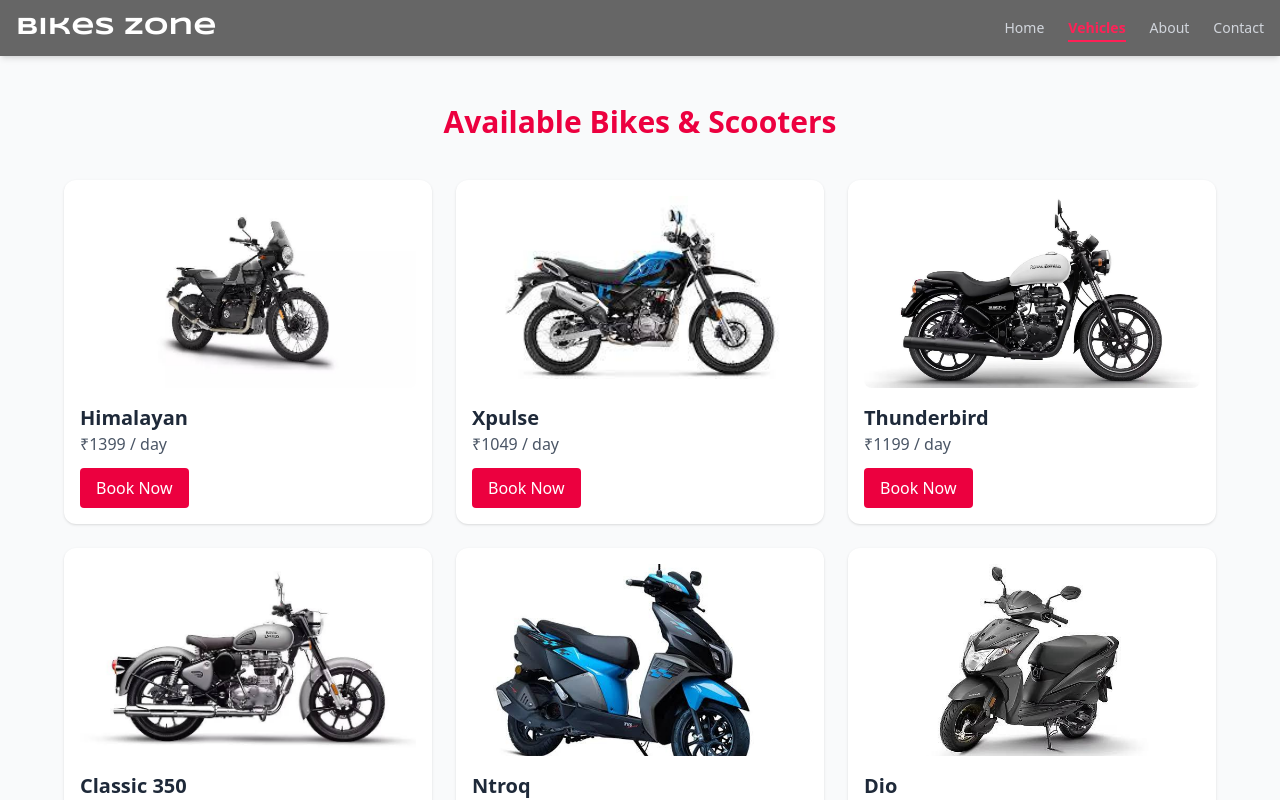
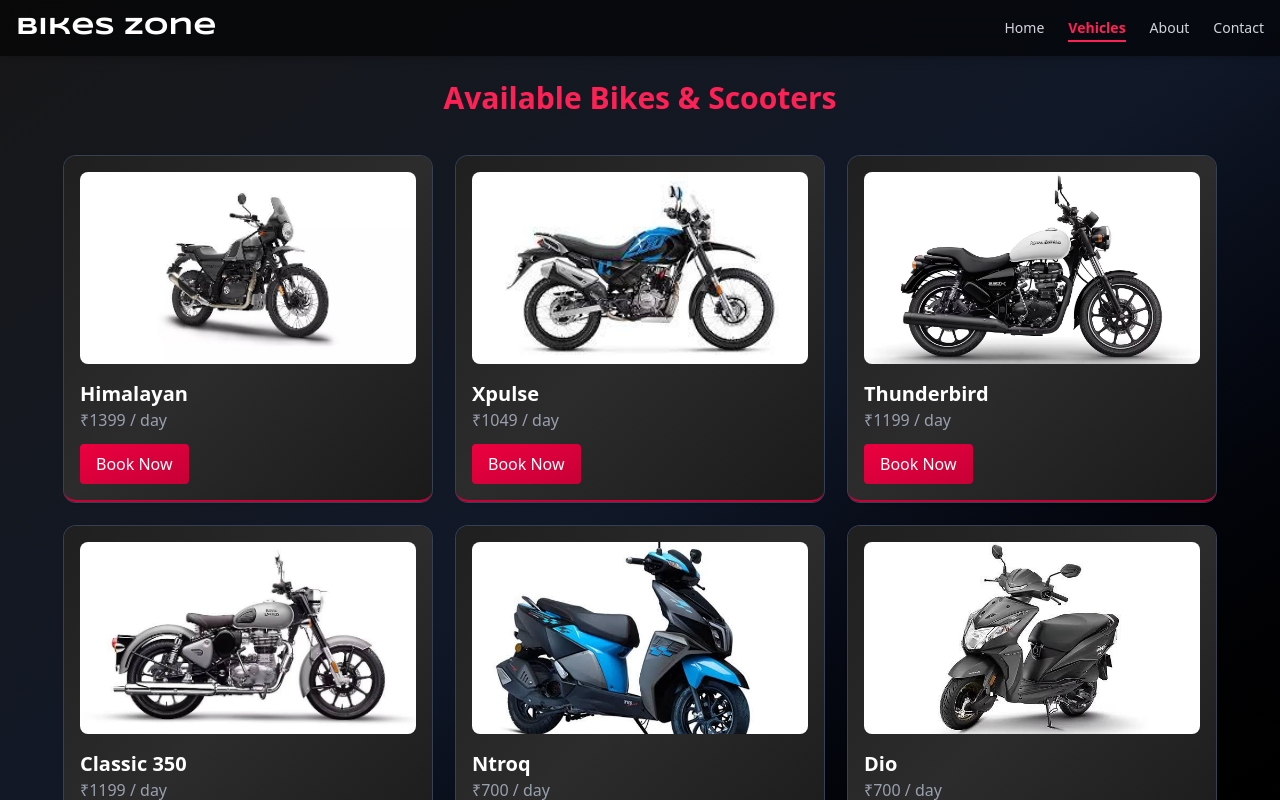
Before and after one commit to turtlebeasts/Bikes-Zone, a React (Vite) app: page /vehicles in a window 1280 px wide. Shown: the top 800 px of the page. Built offline with nearby package versions, Linux system fonts and the light colour scheme; a web font is replaced by a local one.

Commit message:
card and page background colors, whatsapp number added

```diff
--- a/src/components/HeroSection.jsx
+++ b/src/components/HeroSection.jsx
@@ -60,7 +60,7 @@
         >
           <Link
             to="/vehicles"
-            className="inline-block bg-rose-800 text-white px-6 py-3 rounded-full text-lg font-semibold hover:bg-gray-400 transition"
+            className="inline-block bg-rose-800 text-white px-6 py-3 rounded-full text-lg font-semibold hover:bg-gray-400 transition shadow-xl"
           >
             Browse Vehicles
           </Link>
--- a/src/pages/About.jsx
+++ b/src/pages/About.jsx
@@ -2,17 +2,17 @@
 
 export default function About() {
   return (
-    <div className="min-h-screen bg-gray-50 py-16 px-6">
+    <div className="-mt-14 min-h-screen bg-gradient-to-br from-neutral-900 via-gray-800 to-neutral-900 py-40 px-6">
       <div className="max-w-5xl mx-auto text-center">
         <motion.h1
-          className="text-4xl md:text-5xl font-bold text-rose-600 mb-6"
+          className="text-4xl md:text-5xl font-bold text-rose-500 mb-6"
           initial={{ y: -30, opacity: 0 }}
           animate={{ y: 0, opacity: 1 }}
         >
           About Bike Zone
         </motion.h1>
         <motion.p
-          className="text-gray-700 text-lg md:text-xl max-w-3xl mx-auto mb-12"
+          className="text-gray-300 text-lg md:text-xl max-w-3xl mx-auto mb-12"
           initial={{ opacity: 0 }}
           animate={{ opacity: 1 }}
           transition={{ delay: 0.3 }}
@@ -39,15 +39,15 @@
           ].map((item, idx) => (
             <motion.div
               key={idx}
-              className="bg-white rounded-lg shadow p-6 hover:shadow-md transition"
+              className="bg-gradient-to-br from-gray-800 via-neutral-800 to-gray-900 rounded-xl p-6 shadow hover:scale-[1.03] transition-transform duration-300 border-b-2 border-rose-700"
               initial={{ opacity: 0, y: 20 }}
               animate={{ opacity: 1, y: 0 }}
               transition={{ delay: 0.4 + idx * 0.2 }}
             >
-              <h3 className="text-xl font-semibold text-rose-600 mb-2">
+              <h3 className="text-xl font-semibold text-rose-500 mb-2">
                 {item.title}
               </h3>
-              <p className="text-gray-600">{item.desc}</p>
+              <p className="text-gray-300">{item.desc}</p>
             </motion.div>
           ))}
         </div>
--- a/src/pages/Contact.jsx
+++ b/src/pages/Contact.jsx
@@ -2,12 +2,12 @@
 
 export default function Contact() {
   return (
-    <section className="min-h-screen bg-gradient-to-br from-neutral-900 via-gray-800 to-neutral-900 text-white py-20 px-4 flex flex-col items-center">
+    <section className="min-h-screen bg-gradient-to-br from-neutral-900 via-gray-800 to-neutral-900 text-white py-28 px-4 flex flex-col items-center -mt-14">
       <h2 className="text-4xl font-bold mb-6 text-center">Get in Touch</h2>
 
       {/* WhatsApp Chat Button */}
       <a
-        href="https://wa.me/919876543210" // Replace with your WhatsApp number
+        href="https://wa.me/918486476902" // Replace with your WhatsApp number
         target="_blank"
         rel="noopener noreferrer"
         className="flex items-center gap-3 bg-green-500 hover:bg-green-600 text-white px-6 py-3 rounded-full font-medium text-lg transition duration-300 shadow-md mb-12"
--- a/src/pages/Home.jsx
+++ b/src/pages/Home.jsx
@@ -31,7 +31,7 @@
           ].map((item, idx) => (
             <motion.div
               key={idx}
-              className="bg-gray-50 p-6 rounded-xl shadow transition-transform duration-300 ease-in-out transform hover:scale-105"
+              className="bg-gradient-to-br from-neutral-900 via-gray-800 to-neutral-900 text-white rounded-xl p-6 shadow-gray-900 shadow-lg transition-transform transform hover:scale-105 border-b-2 border-rose-700"
               initial={{ opacity: 0, y: 40 }}
               whileInView={{ opacity: 1, y: 0 }}
               transition={{ duration: 0.4, delay: idx * 0.2 }}
@@ -46,7 +46,7 @@
       </section>
 
       {/* Call to Action */}
-      <section className="bg-gradient-to-r from-rose-700 to-rose-900 text-white py-16 text-center px-6">
+      <section className="bg-gradient-to-r from-rose-700 to-rose-900 text-white py-16 text-center px-6 shadow-[inset_-10px_10px_40px_rgba(0,0,0,0.4),inset_10px_10px_20px_rgba(255,255,255,0.05)]">
         <motion.h2
           className="text-3xl font-bold mb-4"
           initial={{ scale: 0.9, opacity: 0 }}
--- a/src/pages/Vehicle.jsx
+++ b/src/pages/Vehicle.jsx
@@ -2,8 +2,8 @@
 
 export default function Vehicles() {
   return (
-    <div className="px-6 py-12 bg-gray-50 min-h-screen">
-      <h1 className="text-3xl font-bold text-center text-rose-600 mb-10">
+    <div className="px-6 py-20 -mt-14 min-h-screen bg-gradient-to-br from-neutral-900 via-gray-900 to-black text-white">
+      <h1 className="text-3xl font-bold text-center text-rose-500 mb-10">
         Available Bikes & Scooters
       </h1>
 
@@ -11,22 +11,22 @@
         {bikes.map((bike, index) => (
           <div
             key={index}
-            className="bg-white rounded-xl shadow hover:shadow-lg p-4 transition"
+            className="bg-gradient-to-br from-[#1f1f1f] via-[#2c2c2c] to-[#1a1a1a] rounded-xl ring-1 ring-gray-700 shadow hover:scale-[1.03] hover:shadow-rose-600/20 transition-transform duration-300 p-4 border-b-2 border-rose-700"
           >
             <img
               src={bike.image}
               alt={bike.name}
               className="w-full h-48 object-cover rounded-lg mb-4"
             />
-            <h2 className="text-xl font-semibold text-gray-800">{bike.name}</h2>
-            <p className="text-gray-600 mb-3">₹{bike.price} / day</p>
+            <h2 className="text-xl font-semibold text-white">{bike.name}</h2>
+            <p className="text-gray-400 mb-3">₹{bike.price} / day</p>
             <a
-              href={`https://wa.me/91XXXXXXXXXX?text=Hi,%20I'm%20interested%20in%20renting%20the%20${encodeURIComponent(
+              href={`https://wa.me/918486476902?text=Hi,%20I'm%20interested%20in%20renting%20the%20${encodeURIComponent(
                 bike.name
               )}`}
               target="_blank"
               rel="noopener noreferrer"
-              className="inline-block mt-auto bg-rose-600 text-white px-4 py-2 rounded hover:bg-rose-700 transition"
+              className="inline-block mt-auto bg-gradient-to-br from-rose-600 to-rose-700 text-white px-4 py-2 rounded hover:from-rose-700 hover:to-rose-800 transition"
             >
               Book Now
             </a>
```
